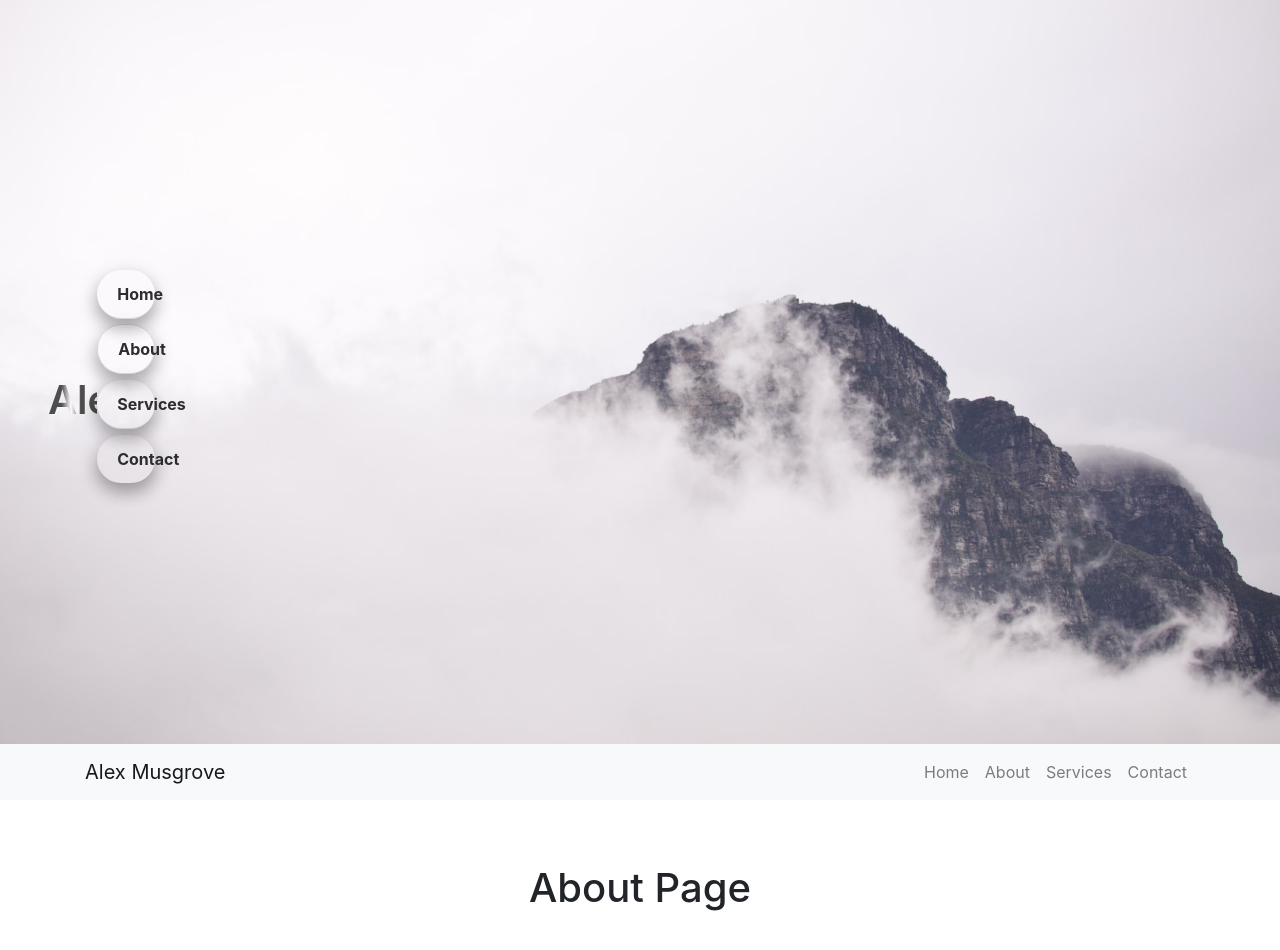
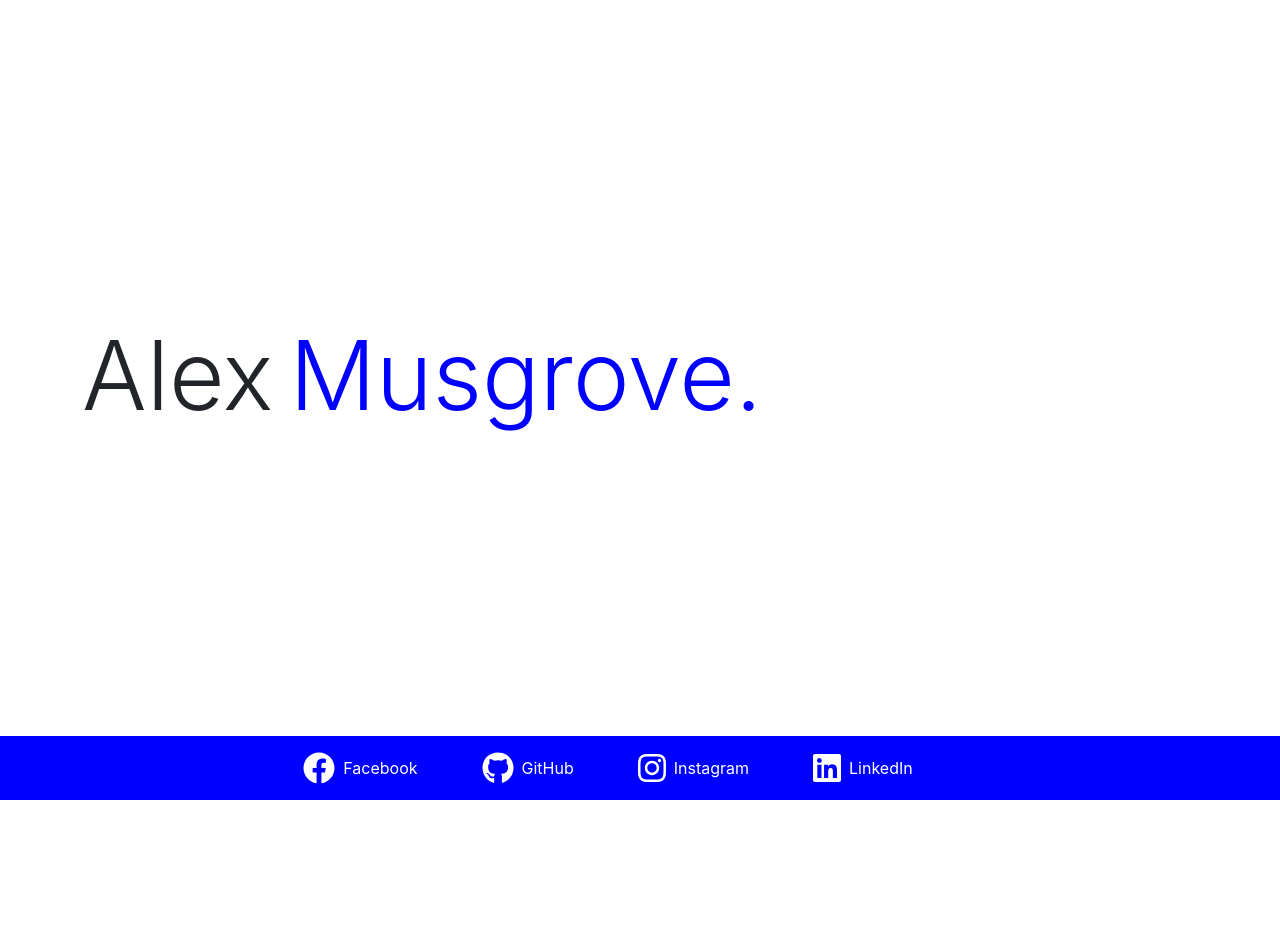
Before and after one commit to AlexMuzzy/react-ts-web-portfolio, a React (Create React App) app: page / in a window 1280 px wide. Shown: the top 950 px of the page. After the commit the page ends 800 px from the top, so only its background shows below. Built offline with nearby package versions, Linux system fonts and the light colour scheme.

Commit message:
Website update

```diff
--- a/package.json
+++ b/package.json
@@ -3,6 +3,11 @@
   "version": "0.1.0",
   "private": true,
   "dependencies": {
+    "@fortawesome/fontawesome-svg-core": "^1.2.36",
+    "@fortawesome/free-brands-svg-icons": "^5.15.4",
+    "@fortawesome/free-regular-svg-icons": "^5.15.4",
+    "@fortawesome/free-solid-svg-icons": "^5.15.4",
+    "@fortawesome/react-fontawesome": "^0.1.15",
     "@testing-library/jest-dom": "^5.14.1",
     "@testing-library/react": "^11.2.7",
     "@testing-library/user-event": "^12.8.3",
--- a/src/App.css
+++ /dev/null
@@ -1,3 +0,0 @@
-.top-navbar {
-    background-color: white !important;
-}
--- a/src/App.tsx
+++ b/src/App.tsx
@@ -1,77 +1,20 @@
 import React, { Component } from "react";
-import { Navbar, Container, Nav } from "react-bootstrap";
 import LandingPage from "./LandingPage/landingPage";
-import AboutPage from "./About/aboutPage";
+import BottomNavBar from "./BottomNavBar/bottomNavBar";
 
-import "./App.css";
-
-type AppState = { height: number; width: number };
-type AppProps = {}; // There should be no props since this is the 'main' parent component.
-
-class App extends Component<AppProps, AppState> {
-  constructor(props: AppProps) {
-    super(props);
-    this.state = { width: 0, height: 0 };
-    this.updateWindowDimensions = this.updateWindowDimensions.bind(this);
+class App extends Component {
+  componentDidMount(){
+    document.title = "AMuzzy"
   }
-
-  /**
-   * Events to listen on each resize of browser. Will allow for size of landing page
-   * component to be dynamically resized.
-   * */
-
-  componentDidMount() {
-    this.updateWindowDimensions();
-    window.addEventListener("resize", this.updateWindowDimensions);
-  }
-
-  componentWillUnmount() {
-    window.removeEventListener("resize", this.updateWindowDimensions);
-  }
-
-  updateWindowDimensions() {
-    let docHeight: number = window.innerHeight;
-    let docWidth: number = window.innerWidth;
-
-    this.setState({ width: docWidth, height: docHeight });
-  }
-
-  // Allows for dynamic resizing of document in React to affect background size.
 
   render() {
     return (
       <>
-        <BottomNavbar/>
-        <LandingPage height={this.state.height} />
-        <AboutPage height={this.state.height} />
+        <LandingPage />
+        <BottomNavBar />
       </>
     );
   }
 }
 
-function BottomNavbar() {
-  return (
-    <Navbar
-      bg="light"
-      fixed="bottom"
-      variant="light"
-      expand="md"
-      id="top-navbar"
-    >
-      <Container>
-        <Navbar.Brand href="#home">Alex Musgrove</Navbar.Brand>
-        <Navbar.Toggle aria-controls="navbar-nav" />
-        <Navbar.Collapse id="navbar-nav">
-          <Nav className="ml-auto">
-            <Nav.Link href="#home">Home</Nav.Link>
-            <Nav.Link>About</Nav.Link>
-            <Nav.Link>Services</Nav.Link>
-            <Nav.Link>Contact</Nav.Link>
-          </Nav>
-        </Navbar.Collapse>
-      </Container>
-    </Navbar>
-  );
-}
-
 export default App;
--- /dev/null
+++ b/src/BottomNavBar/bottomNavBar.tsx
@@ -0,0 +1,52 @@
+import { IconDefinition } from "@fortawesome/fontawesome-svg-core";
+import { faFacebook, faGithub, faInstagram, faLinkedin } from "@fortawesome/free-brands-svg-icons";
+import { FontAwesomeIcon } from "@fortawesome/react-fontawesome";
+import { Component } from "react";
+import { Navbar, Container } from "react-bootstrap";
+
+class BottomNavBar extends Component {
+  render() {
+    type contactType = {
+      icon: IconDefinition;
+      text: string;
+      link?: string;
+    };
+
+    // All associated social media connections and their links go here.
+    let contactItems: contactType[] = [
+      { icon: faFacebook, text: "Facebook" },
+      { icon: faGithub, text: "GitHub" },
+      { icon: faInstagram, text: "Instagram" },
+      { icon: faLinkedin, text: "LinkedIn" },
+    ];
+
+    const NavBarItem = ({ icon, text, link }: contactType) => (
+      <Navbar.Text
+        style={{
+          display: "flex",
+          justifyContent: "center",
+          color: "white",
+          marginRight: "5vw",
+        }}
+      >
+        <FontAwesomeIcon icon={icon} size="2x" />
+        <div className="pl-2 pt-1 d-none d-sm-block">{text}</div>
+      </Navbar.Text>
+    );
+
+    return (
+      <Navbar fixed="bottom" style={{ backgroundColor: "blue" }}>
+        <Container>
+          <Navbar.Toggle />
+          <Navbar.Collapse style={{ justifyContent: "center" }}>
+            {contactItems.map((contactItem: contactType) => (
+              <NavBarItem {...contactItem} />
+            ))}
+          </Navbar.Collapse>
+        </Container>
+      </Navbar>
+    );
+  }
+}
+
+export default BottomNavBar;
--- a/src/LandingPage/landingPage.css
+++ /dev/null
@@ -1,52 +0,0 @@
-.clear-colour {
-  background-color: transparent !important;
-}
-
-.list-group-item {
-  font-weight: bold;
-  box-shadow:0 10px 16px 0 rgba(0,0,0,0.2),0 6px 20px 0 rgba(0,0,0,0.19) !important;
-  margin-bottom: 5%;
-  margin-top: 5%;
-  border-radius: 25px !important;
-  color: #2d2d2d;
-  background-color: transparent !important;
-  transition: 0.3s;
-}
-
-.list-group-item:hover {
-  background-color: #fff !important;
-}
-
-a:hover {
-  text-decoration: none !important;
-}
-
-.btn-shine {
-  position: absolute;
-  top: 50%;
-  left: 50%;
-  transform: translate(-50%, -50%);
-  padding: 12px 48px;
-  color: #fff;
-  background: linear-gradient(to right, #4d4d4d 0, #fff 10%, #4d4d4d 20%);
-  background-position: 0;
-  background-clip: text;
-  -webkit-text-fill-color: transparent;
-  animation: shine 8s infinite linear;
-  animation-fill-mode: forwards;
-  font-weight: 600;
-  text-decoration: none;
-  white-space: nowrap;
-}
-
-@keyframes shine {
-  0% {
-    background-position: 0;
-  }
-  20% {
-    background-position: 22rem;
-  }
-  100% {
-    background-position: 22rem;
-  }
-}
--- a/src/LandingPage/landingPage.tsx
+++ b/src/LandingPage/landingPage.tsx
@@ -1,66 +1,21 @@
 import React, { Component } from "react";
-import { Container, Jumbotron, Row, Col, ListGroup } from "react-bootstrap";
+import { Container, Row } from "react-bootstrap";
 
-import "./landingPage.css";
-import background from "./../assets/paula-vermeulen-_f2m3mEkaaU-unsplash.jpg";
-
-type MyProps = { height: number };
-
-class LandingPage extends Component<MyProps, {}> {
+class LandingPage extends Component {
   render() {
-    const jumbotronStyle = {
-      backgroundColor: "transparent !important",
-      display: "flex",
-      minHeight: "inherit",
-      margin: "0",
-      padding: "0",
-    };
-
-    const landingRow = {
-      minHeight: this.props.height / 3,
-    };
-
     return (
-      <Container
-        fluid
-        style={{
-          backgroundImage: `url(${background})`,
-          backgroundPosition: "center",
-          backgroundSize: "cover",
-          backgroundRepeat: "no-repeat",
-          height: this.props.height,
-        }}
-      >
-        <Jumbotron className="clear-colour" style={jumbotronStyle}>
-          <Row>
-            <Col md="12" lg="7">
-              <Row style={landingRow} className="d-none d-lg-block"></Row>
-              <Row style={landingRow}>
-                <h1 className="m-auto text-center btn-shine">Alex Musgrove</h1>
-              </Row>
-              <Row style={landingRow} className="d-none d-lg-block"></Row>
-            </Col>
-
-            <Col md="12" lg="5" style={{ height: "100%" }}>
-              <Row style={landingRow} className="d-none d-lg-block"></Row>
-              <Row style={landingRow}>
-                <ListGroup
-                  variant="flush"
-                  style={{ width: "100%" }}
-                  className="mr-3"
-                >
-                  <ListGroup.Item>Home</ListGroup.Item>
-                  <a href="#about">
-                    <ListGroup.Item>About</ListGroup.Item>
-                  </a>
-                  <ListGroup.Item>Services</ListGroup.Item>
-                  <ListGroup.Item>Contact</ListGroup.Item>
-                </ListGroup>
-              </Row>
-              <Row style={landingRow} className="d-none d-lg-block"></Row>
-            </Col>
-          </Row>
-        </Jumbotron>
+      <Container style={{ height: "95vh" }}>
+        <Row style={{ height: "100%", display: "flex" }}>
+          <h1
+            className="text-center display-1"
+            style={{ flexWrap: "wrap", alignItems: "center", display: "flex" }}
+          >
+            Alex
+            <div style={{ color: "blue" }} className="ml-3 ">
+              Musgrove.
+            </div>
+          </h1>
+        </Row>
       </Container>
     );
   }
```
Also changed, not shown: src/assets/paula-vermeulen-_f2m3mEkaaU-unsplash.jpg (deleted), 1 other file (tests, documents, lock files or other folders).
